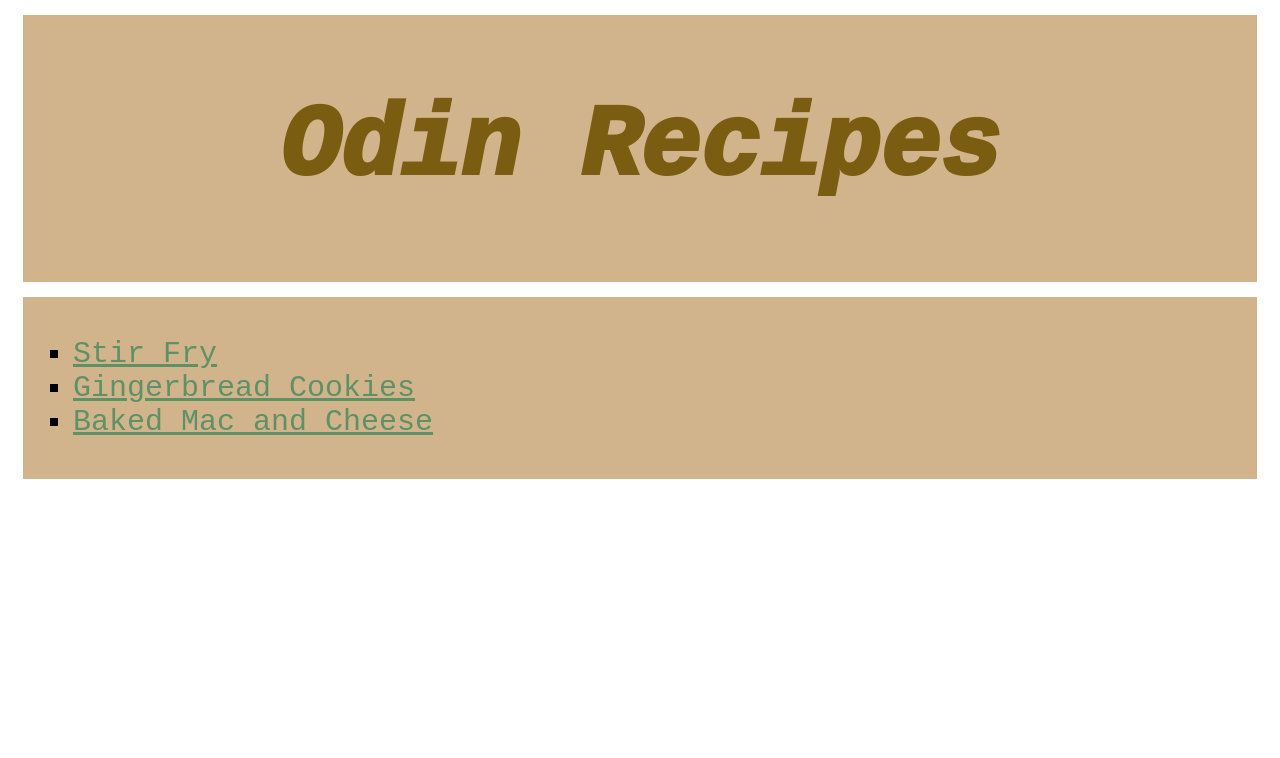
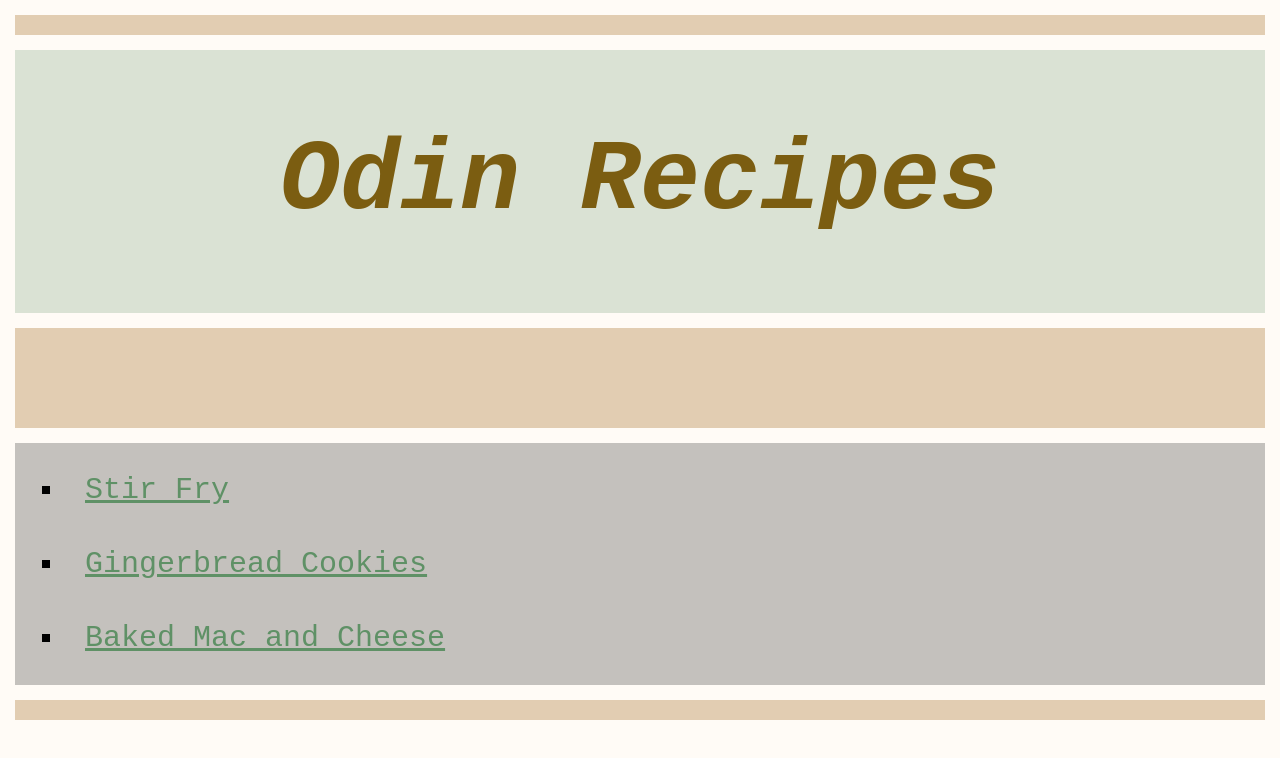
Before and after one commit to livymcfee/odin-recipes, a plain HTML site: page index.html in a window 1280 px wide. Drawn offline with Linux system fonts and the light colour scheme.

Commit message:
Add style to background color, decor lines, and padding
A sligthly less white background color was added, color opacity was changed for divs. Decorative lines were added as divs on top, middle, and bottom; along with styling.

```diff
--- a/index.html
+++ b/index.html
@@ -9,9 +9,11 @@
 </head>
 
 <body>
+    <div></div>
     <div class="heading">
         <h1>Odin Recipes</h1>
     </div>
+    <div class="middle-line"></div>
     <div class="recipe-list">
         <ul>
             <li><a href="./recipes/stirfry.html">Stir Fry</a></li>
@@ -19,6 +21,7 @@
             <li><a href="./recipes/macandcheese.html">Baked Mac and Cheese</a></li>
         </ul>
     </div>
+    <div></div>
 </body>
 
 
--- a/styles.css
+++ b/styles.css
@@ -1,30 +1,49 @@
 * {
     box-sizing: border-box;
     font-family: 'Courier New', Courier, monospace;
+    margin: auto;
+
+}
+
+body {
+    background-color: rgb(255, 251, 246);
 }
 
 div {
-    background-color: tan;
+    background-color: rgba(210, 180, 140, 0.632);
+    margin: 15px;
     padding: 10px;
-    margin: 15px;
+
+}
+
+.heading {
+    background-color: #5f91663b;
+    padding: 75px;
 }
 
 h1 {
+    color: #7b5d11;
     font-size: 100px;
     font-style: oblique;
-    font-weight: 1000;
+    font-weight: 700;
     text-align: center;
-    color: #7b5d11;
+
+}
+
+.middle-line {
+    height: 100px;
 }
 
 .recipe-list {
+    background-color: #0000003b;
     font-size: 30px;
     font-weight: 600px;
+
 }
 
 li {
-    text-decoration: wav;
     list-style-type: square;
+    padding: 20px;
 }
 
 a:visited,
```
